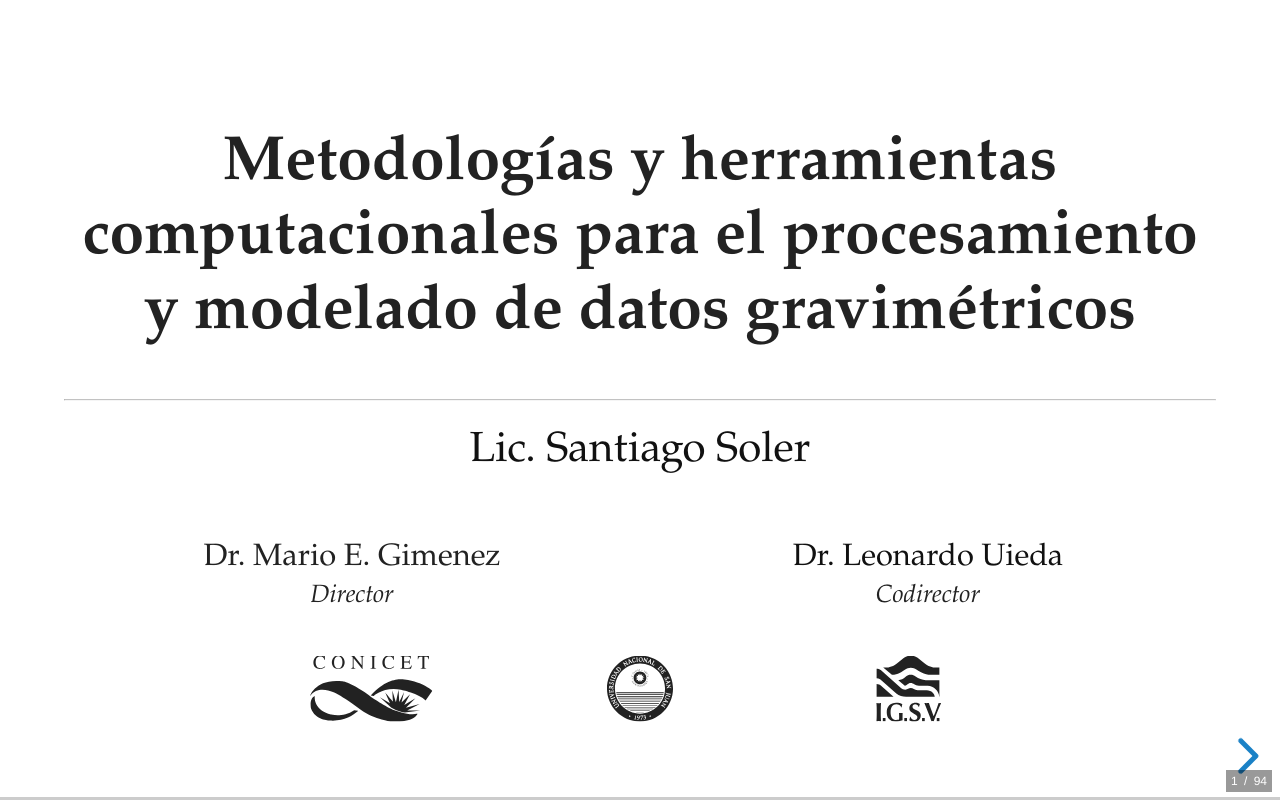
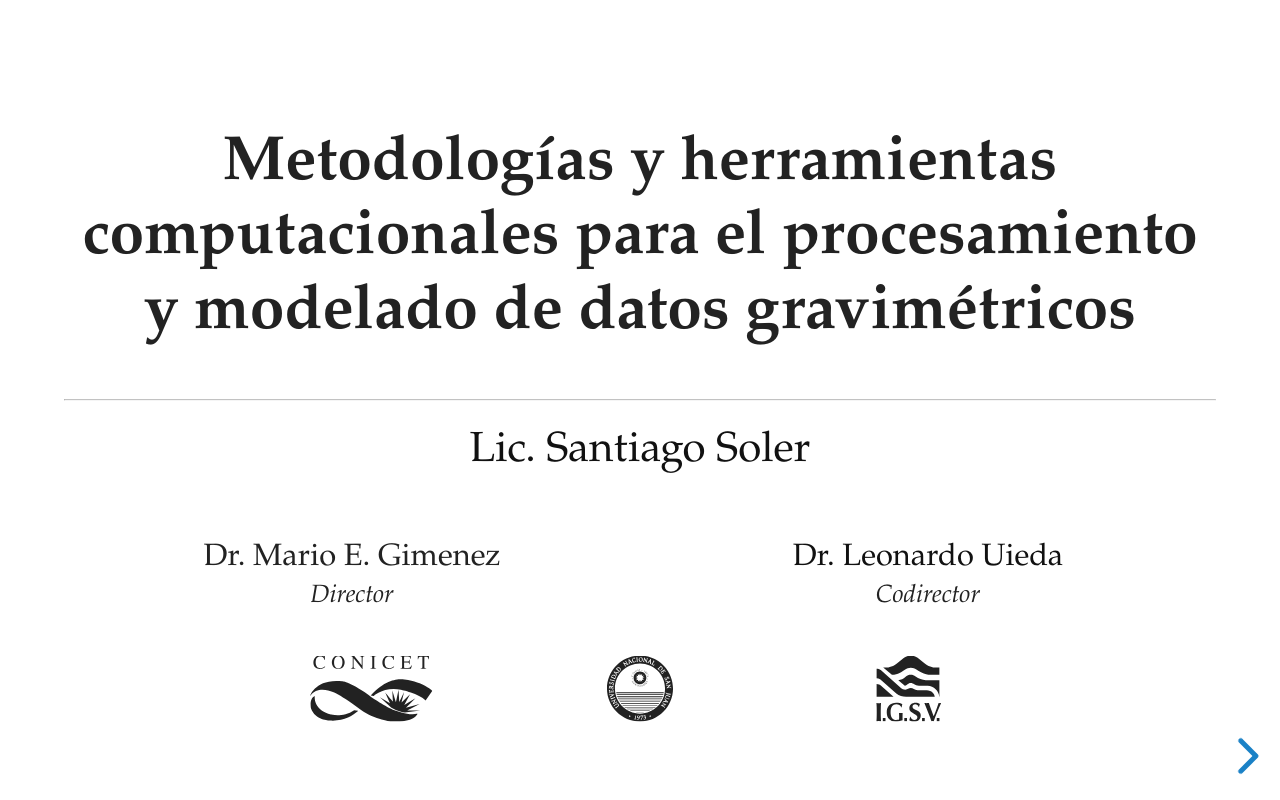
Before and after one commit to santisoler/phd-thesis, a plain HTML site: page index.html in a window 1280 px wide. Drawn offline with nearby package versions, Linux system fonts and the light colour scheme; some packages are replaced by stand-ins of ours.

Commit message:
Remove slide number and progress bar

```diff
--- a/index.html
+++ b/index.html
@@ -93,7 +93,7 @@
         // or "visible"
         controlsBackArrows: "faded",
         // Display a presentation progress bar
-        progress: true,
+        progress: false,
         // Display the page number of the current slide
         // - true:    Show slide number
         // - false:   Hide slide number
@@ -106,7 +106,7 @@
         // number for the current slide. The function should take in a slide
         // object and return an array with one string [slideNumber] or
         // three strings [n1,delimiter,n2]. See #formatSlideNumber().
-        slideNumber: "c/t",
+        slideNumber: "",
         // Add the current slide number to the URL hash so that reloading the
         // page or copying the URL will return you to the same slide
         hash: true,
```
